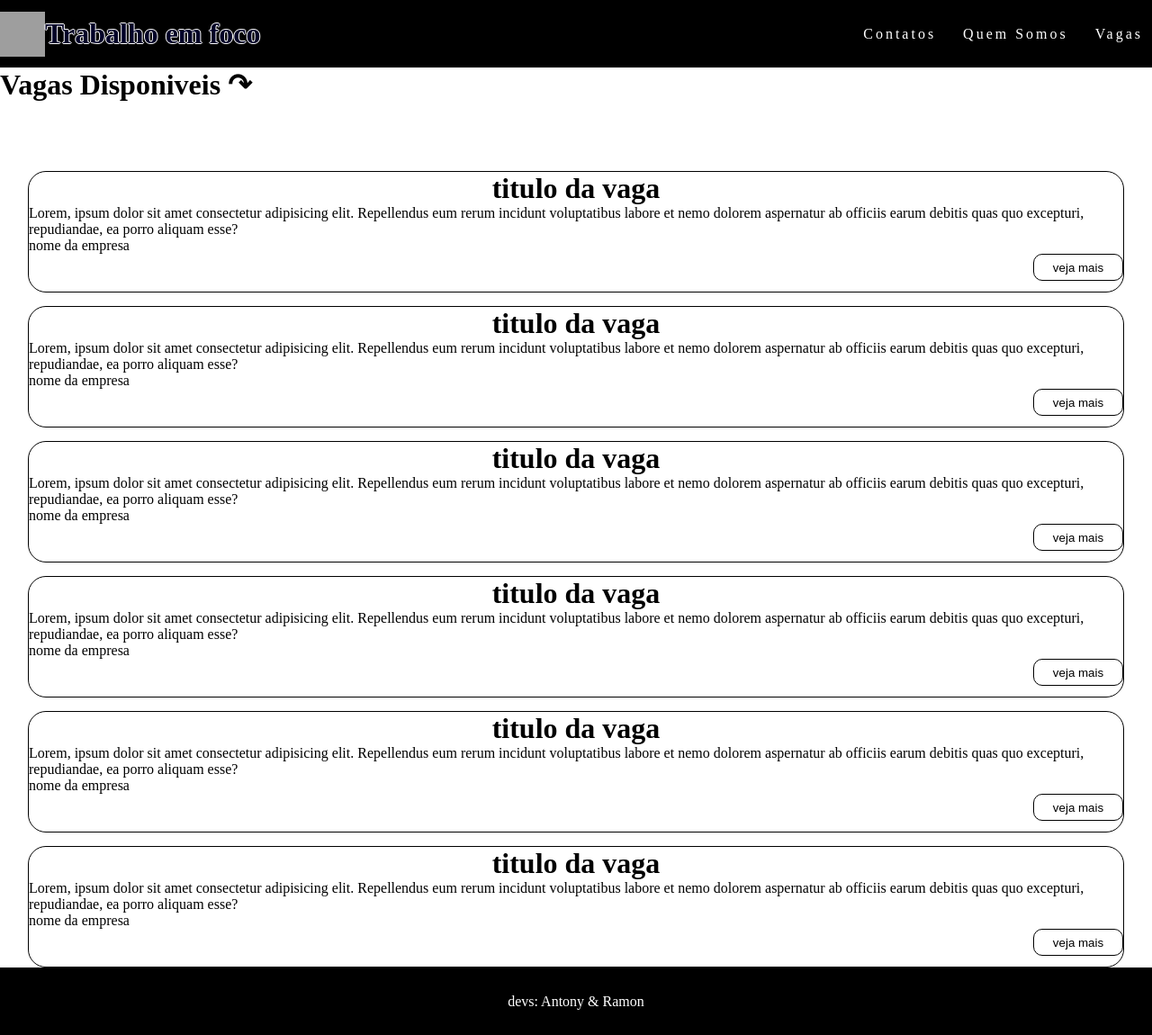
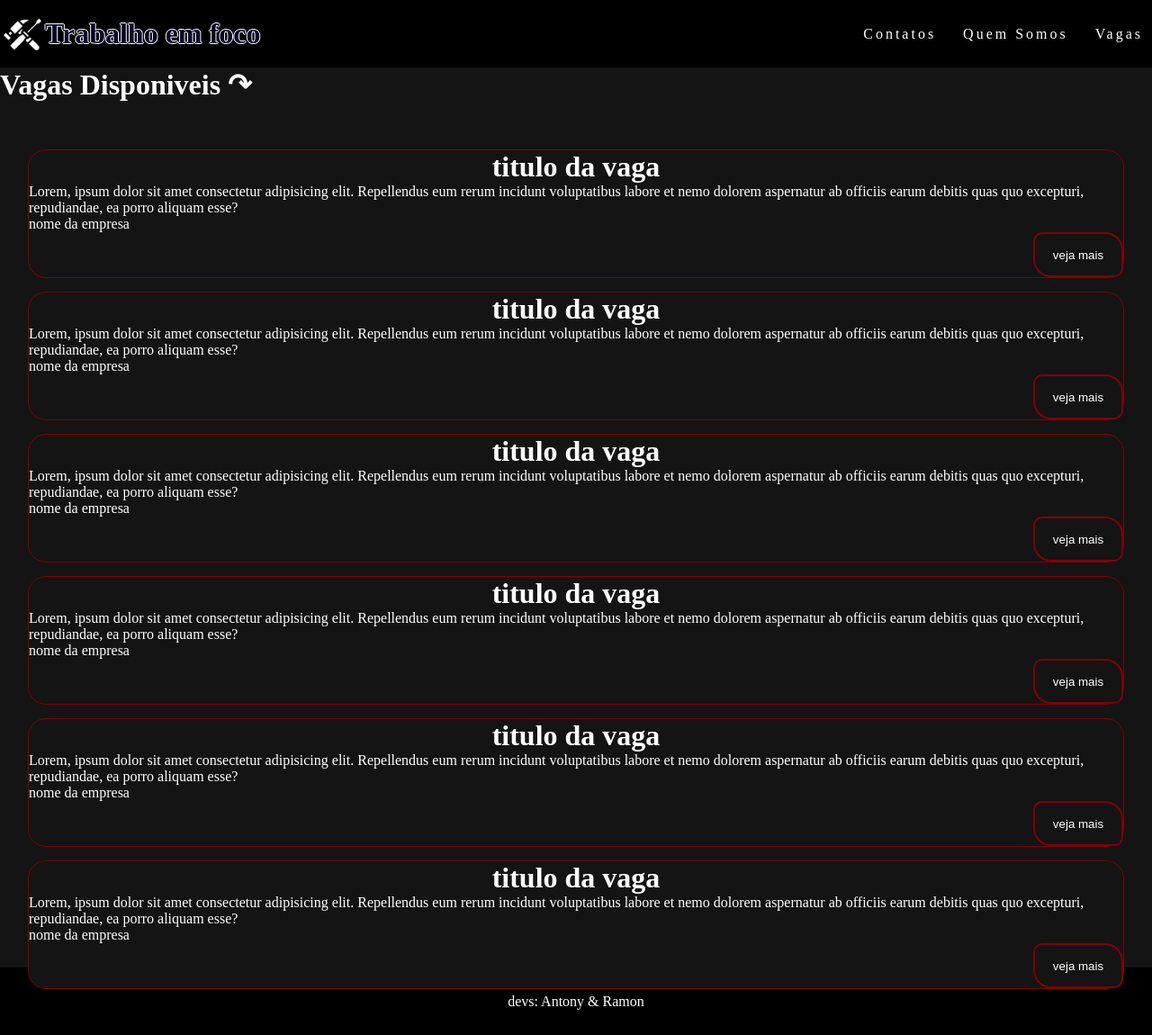
Before and after one commit to ramon1997/trabalhoemfoco, a PHP site: page /vagas.php in a window 1280 px wide. Shown: the whole page at 90% size. Run offline with PHP 8.4, Linux system fonts and the light colour scheme; grey boxes are pictures that could not be loaded.

Commit message:
add mais estilo e icone

```diff
--- a/estilo-vagas.css
+++ b/estilo-vagas.css
@@ -1,6 +1,8 @@
 .titulo{
     width: 100%;
     height: 100px;
+    color: #fff;
+    background-color: #141414;
 }
 
 .vagas{
@@ -10,14 +12,18 @@
     flex-direction: column;
     justify-content: center;
     align-items: center;
+    color: #fff;
+    background-color: #141414;
 }
 
 .vaga{
     width: 95%;
     height: 200px;
-    border: 1px solid #000;
+    border: 1px solid #820002;
     margin-top: 15px;
     border-radius: 20px;
+    color: #fff;
+    background-color: #141414;
 }
 
 .vaga h1{
@@ -28,8 +34,14 @@
 .vaga button{
     float: right;
     width: 100px;
-    height: 30px;
-    border-radius: 10px;
-    background-color: #fff;
-    border: #000 1px solid;
+    height: 50px;
+    border-radius: 10px 20px 10px 20px;
+    background-color: #141414;
+    color: #fff;
+    border: #820002 2px solid;
 }
+
+.vaga button:hover{
+    background-color: #820002;
+    border: 2px #cc0002 solid;
+}
--- a/index.php
+++ b/index.php
@@ -7,12 +7,13 @@
     <title>Trabalho em foco</title>
     <link rel="stylesheet" href="menu.css">
     <link rel="stylesheet" href="style.css">
+    <link rel="shortcut icon" href="imagens/tools.png" type="image/x-icon">
 </head>
 
 <body>
     <div class="barra">
         <div class="logo">
-            <img src="peso.png">
+            <img src="imagens/tools.png">
             <h1>Trabalho em foco</h1>
         </div>
         <nav class="barra">
--- a/vagas.php
+++ b/vagas.php
@@ -8,12 +8,13 @@
     <link rel="stylesheet" href="menu.css">
     <link rel="stylesheet" href="style.css">
     <link rel="stylesheet" href="estilo-vagas.css">
+    <link rel="shortcut icon" href="imagens/tools.png" type="image/x-icon">
 </head>
 
 <body>
     <div class="barra">
         <div class="logo">
-            <img src="peso.png">
+            <img src="imagens/tools.png">
             <h1>Trabalho em foco</h1>
         </div>
         <nav class="barra">
```
Also changed, not shown: imagens/tools.png (added).
